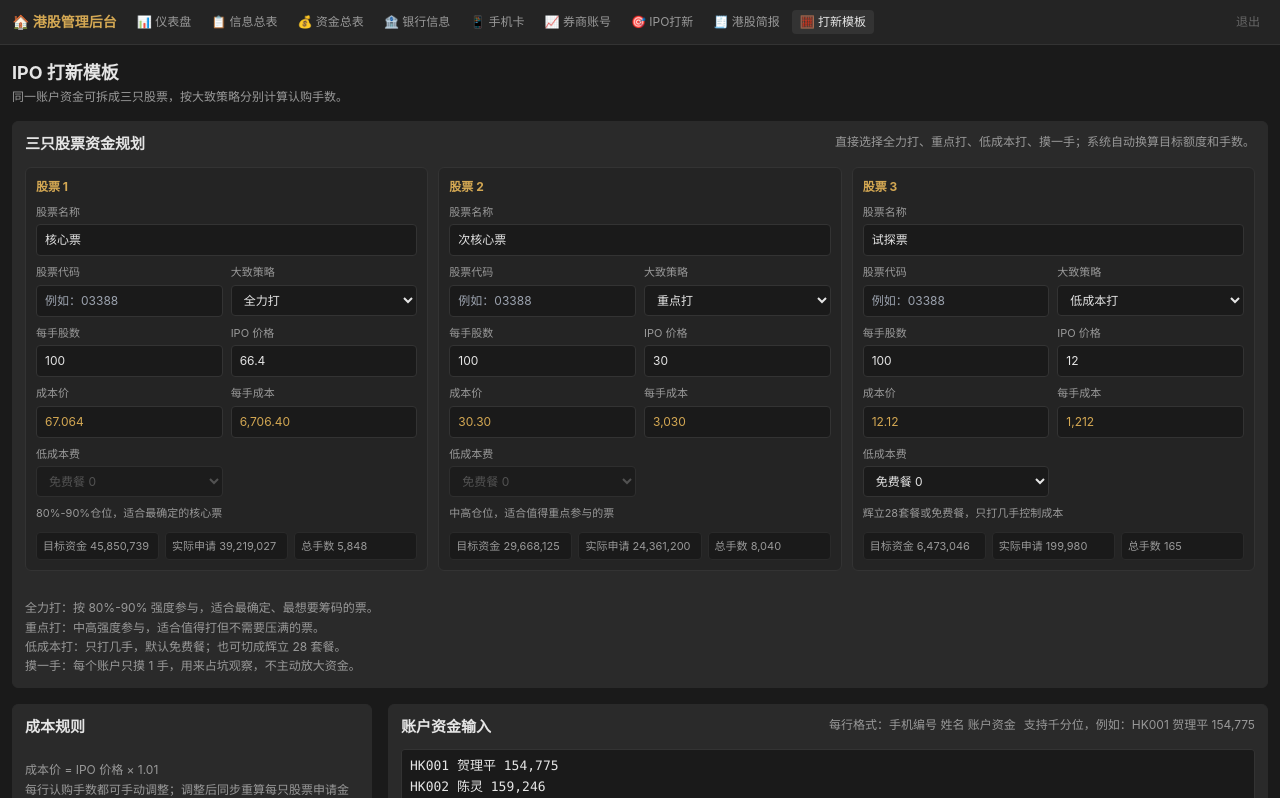
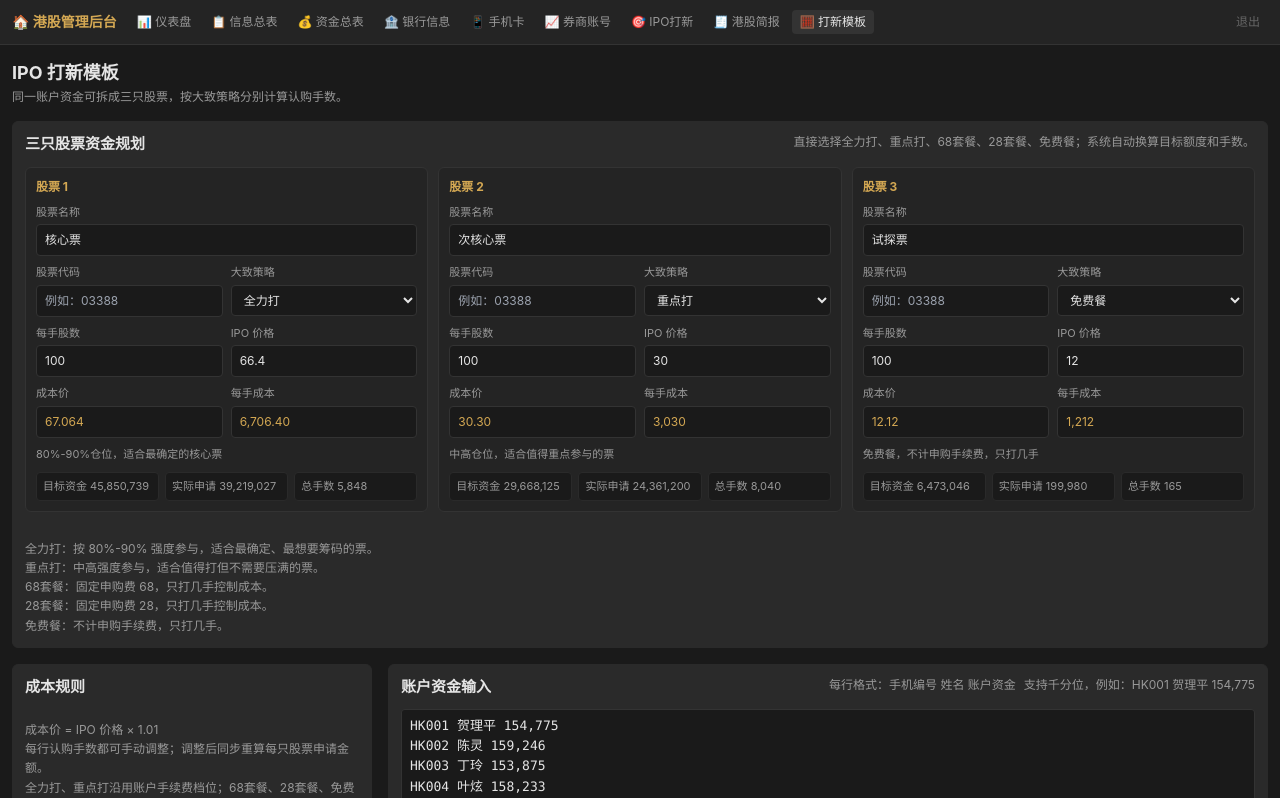
Before and after one commit to xieyajun32-oss/hkipo-admin, a React (Vite) app in the folder frontend/: page /admin/ipo-template in a window 1280 px wide. Shown: the top 798 px of the page. Built offline with nearby package versions, Linux system fonts and the light colour scheme; sample sign-in values are in the browser's storage.

Commit message:
调整打新模板策略选项

```diff
--- a/frontend/src/pages/IpoTemplate.jsx
+++ b/frontend/src/pages/IpoTemplate.jsx
@@ -44,13 +44,14 @@ const defaultTiers = [
 const stockStrategies = {
   full: { label: '全力打', weight: 85, desc: '80%-90%仓位，适合最确定的核心票' },
   focus: { label: '重点打', weight: 55, desc: '中高仓位，适合值得重点参与的票' },
-  low_cost: { label: '低成本打', weight: 12, capLots: 5, desc: '辉立28套餐或免费餐，只打几手控制成本' },
-  touch_one: { label: '摸一手', weight: 1, fixedLots: 1, desc: '只摸1手，占坑观察' },
+  fee68: { label: '68套餐', weight: 12, capLots: 5, fixedFee: 68, desc: '固定68元套餐，只打几手控制成本' },
+  fee28: { label: '28套餐', weight: 12, capLots: 5, fixedFee: 28, desc: '固定28元套餐，只打几手控制成本' },
+  free: { label: '免费餐', weight: 12, capLots: 5, fixedFee: 0, desc: '免费餐，不计申购手续费，只打几手' },
 }
 const defaultStocks = [
-  { id: 'stock-a', name: '核心票', code: '', lotShares: 100, ipoPrice: 66.4, strategy: 'full', lowCostFee: 0 },
-  { id: 'stock-b', name: '次核心票', code: '', lotShares: 100, ipoPrice: 30, strategy: 'focus', lowCostFee: 0 },
-  { id: 'stock-c', name: '试探票', code: '', lotShares: 100, ipoPrice: 12, strategy: 'low_cost', lowCostFee: 0 },
+  { id: 'stock-a', name: '核心票', code: '', lotShares: 100, ipoPrice: 66.4, strategy: 'full' },
+  { id: 'stock-b', name: '次核心票', code: '', lotShares: 100, ipoPrice: 30, strategy: 'focus' },
+  { id: 'stock-c', name: '试探票', code: '', lotShares: 100, ipoPrice: 12, strategy: 'free' },
 ]
 const allowedLotCounts = [
   ...Array.from({ length: 10 }, (_, index) => index + 1),
@@ -151,7 +152,7 @@ export default function IpoTemplate() {
   const updateStock = (index, key, value) => {
     setStocks(current => current.map((stock, idx) => {
       if (idx !== index) return stock
-      if (['lotShares', 'ipoPrice', 'lowCostFee'].includes(key)) return { ...stock, [key]: Number(value) }
+      if (['lotShares', 'ipoPrice'].includes(key)) return { ...stock, [key]: Number(value) }
       return { ...stock, [key]: value }
     }))
   }
@@ -221,7 +222,7 @@ export default function IpoTemplate() {
         const lots = manualLots[planKey] ?? autoLots
         const shares = lots * Number(stock.lotShares || 0)
         const applicationAmount = lots * lotCost
-        const planFee = stock.strategy === 'low_cost' ? Number(stock.lowCostFee || 0) : stock.strategy === 'touch_one' ? 0 : subscriptionFee
+        const planFee = strategy.fixedFee === undefined ? subscriptionFee : strategy.fixedFee
 
         return {
           stock,
@@ -391,7 +392,7 @@ export default function IpoTemplate() {
         <div className="flex flex-wrap justify-between gap-2 mb-3">
           <h2 className="font-semibold">三只股票资金规划</h2>
           <div className="text-xs" style={{ color: 'var(--text-secondary)' }}>
-            直接选择全力打、重点打、低成本打、摸一手；系统自动换算目标额度和手数。
+            直接选择全力打、重点打、68套餐、28套餐、免费餐；系统自动换算目标额度和手数。
           </div>
         </div>
         <div className="template-stock-grid">
@@ -434,13 +435,6 @@ export default function IpoTemplate() {
                     <span>每手成本</span>
                     <input value={fmt(lotCost, 2)} readOnly />
                   </label>
-                  <label className="template-field">
-                    <span>低成本费</span>
-                    <select value={stock.lowCostFee} onChange={e => updateStock(index, 'lowCostFee', e.target.value)} disabled={stock.strategy !== 'low_cost'}>
-                      <option value={0}>免费餐 0</option>
-                      <option value={28}>辉立 28</option>
-                    </select>
-                  </label>
                 </div>
                 <div className="template-strategy-desc">{stockStrategy(stock).desc}</div>
                 <div className="template-stock-stats">
@@ -455,8 +449,9 @@ export default function IpoTemplate() {
         <div className="template-rule mt-4">
           <div>全力打：按 80%-90% 强度参与，适合最确定、最想要筹码的票。</div>
           <div>重点打：中高强度参与，适合值得打但不需要压满的票。</div>
-          <div>低成本打：只打几手，默认免费餐；也可切成辉立 28 套餐。</div>
-          <div>摸一手：每个账户只摸 1 手，用来占坑观察，不主动放大资金。</div>
+          <div>68套餐：固定申购费 68，只打几手控制成本。</div>
+          <div>28套餐：固定申购费 28，只打几手控制成本。</div>
+          <div>免费餐：不计申购手续费，只打几手。</div>
         </div>
       </section>
 
@@ -466,7 +461,7 @@ export default function IpoTemplate() {
           <div className="template-rule">
             <div>成本价 = IPO 价格 × 1.01</div>
             <div>每行认购手数都可手动调整；调整后同步重算每只股票申请金额。</div>
-            <div>全力打、重点打沿用账户手续费档位；低成本打按股票卡片里的 0/28 计算；摸一手默认不计手续费。</div>
+            <div>全力打、重点打沿用账户手续费档位；68套餐、28套餐、免费餐分别按固定费用计算。</div>
             <div>卖出佣金 75 元、结算费 2 元、交易税 3 元，仅中签账户产生；未中签账户不计这些卖出费用。</div>
           </div>
         </section>
```
